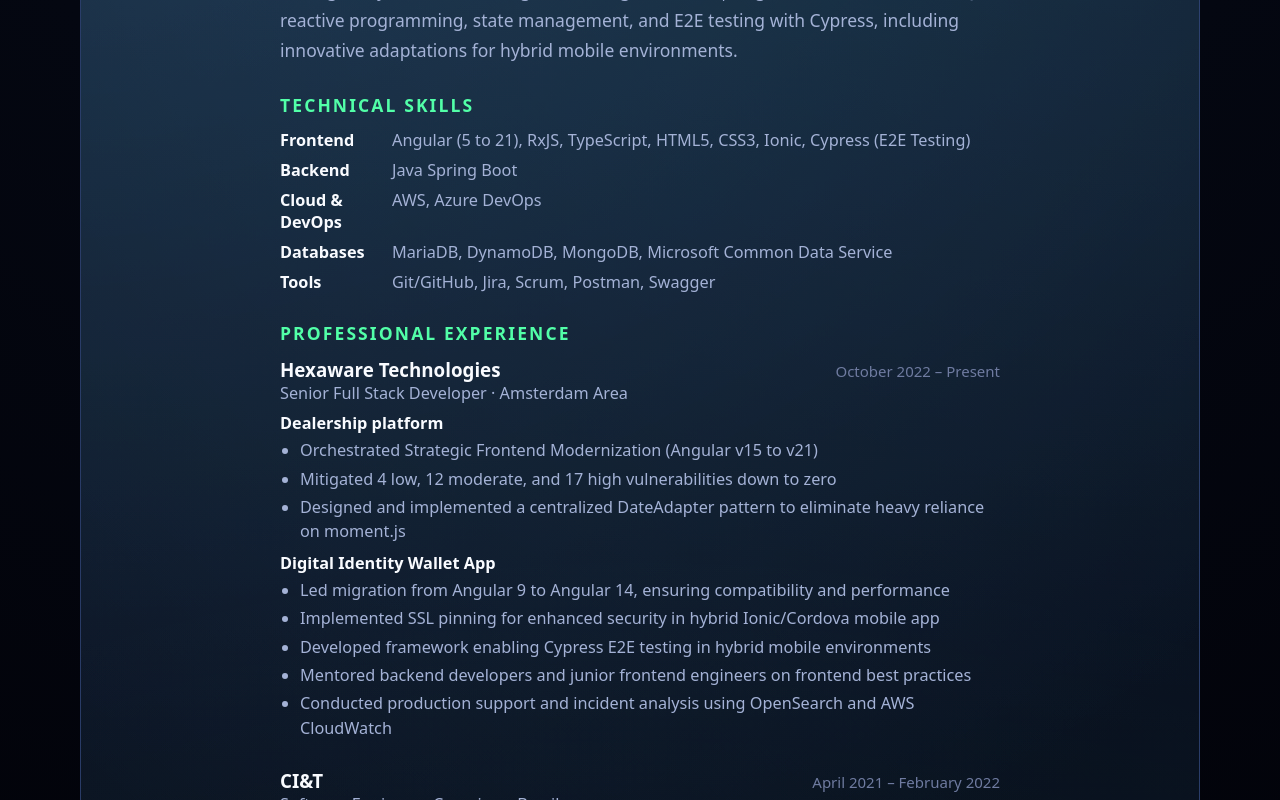
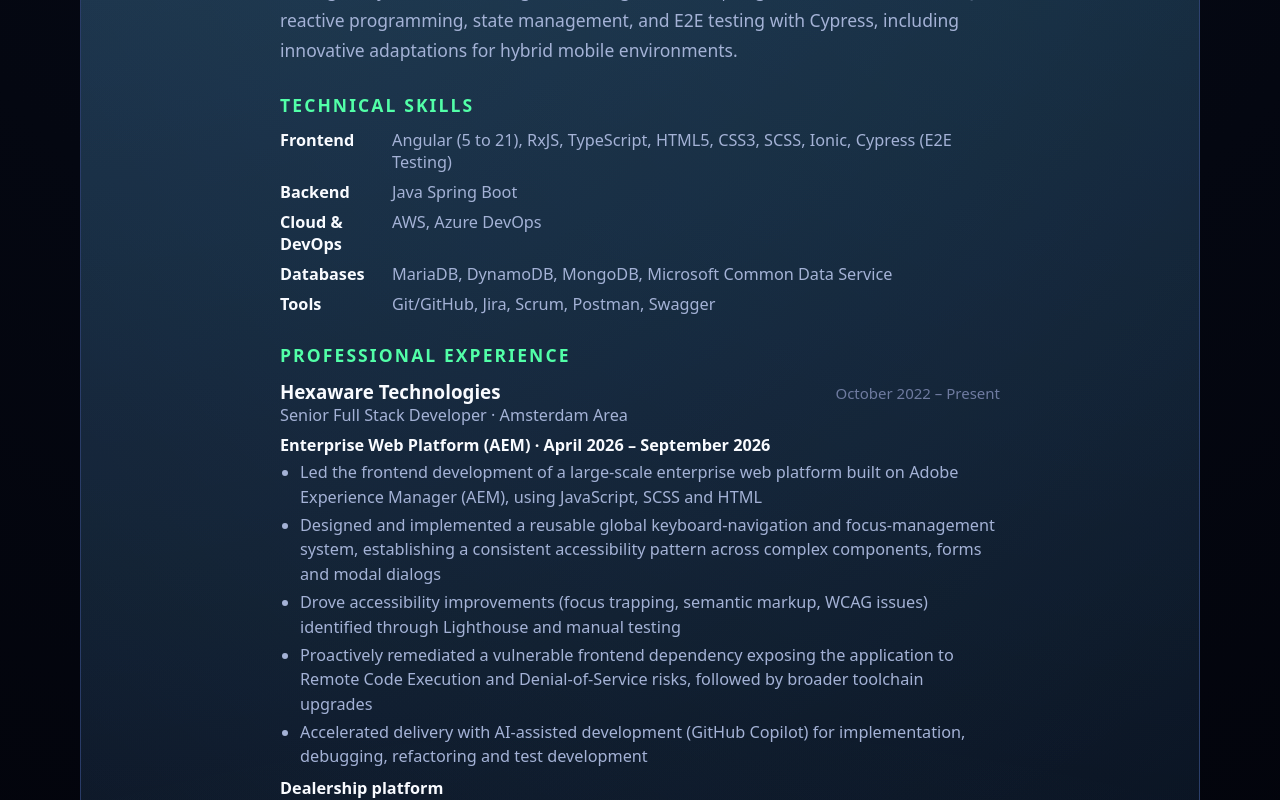
Before and after one commit to raphaelmatori/portifolio, a React (Vite) app: page /resume in a window 1280 px wide. Shown: the part 520-1320 px from the top of the page. Built offline with nearby package versions, Linux system fonts and the light colour scheme.

Commit message:
update: resume

```diff
--- a/src/i18n/i18n.ts
+++ b/src/i18n/i18n.ts
@@ -130,6 +130,8 @@
         hexaware: 'Hexaware Technologies',
         hexawarePeriod: 'October 2022 – Present',
         hexawareRole: 'Senior Full Stack Developer · Amsterdam Area',
+        aemProject: 'Enterprise Web Platform (AEM) · April 2026 – September 2026',
+        aemBullets: ['Led the frontend development of a large-scale enterprise web platform built on Adobe Experience Manager (AEM), using JavaScript, SCSS and HTML', 'Designed and implemented a reusable global keyboard-navigation and focus-management system, establishing a consistent accessibility pattern across complex components, forms and modal dialogs', 'Drove accessibility improvements (focus trapping, semantic markup, WCAG issues) identified through Lighthouse and manual testing', 'Proactively remediated a vulnerable frontend dependency exposing the application to Remote Code Execution and Denial-of-Service risks, followed by broader toolchain upgrades', 'Accelerated delivery with AI-assisted development (GitHub Copilot) for implementation, debugging, refactoring and test development'],
         dealershipProject: 'Dealership platform',
         dealershipBullets: ['Orchestrated Strategic Frontend Modernization (Angular v15 to v21)', 'Mitigated 4 low, 12 moderate, and 17 high vulnerabilities down to zero', 'Designed and implemented a centralized DateAdapter pattern to eliminate heavy reliance on moment.js'],
         identityProject: 'Digital Identity Wallet App',
@@ -276,6 +278,8 @@
         hexaware: 'Hexaware Technologies',
         hexawarePeriod: 'Outubro 2022 – Presente',
         hexawareRole: 'Desenvolvedor Full Stack Sênior · Área de Amsterdã',
+        aemProject: 'Plataforma Web Corporativa (AEM) · Abril 2026 – Setembro 2026',
+        aemBullets: ['Liderou o desenvolvimento frontend de uma plataforma web corporativa de grande escala baseada em Adobe Experience Manager (AEM), usando JavaScript, SCSS e HTML', 'Desenhou e implementou um sistema global e reutilizável de navegação por teclado e gerenciamento de foco, estabelecendo um padrão consistente de acessibilidade em componentes complexos, formulários e modais', 'Impulsionou melhorias de acessibilidade (focus trapping, marcação semântica, problemas de WCAG) identificadas via Lighthouse e testes manuais', 'Identificou e corrigiu proativamente uma dependência frontend vulnerável que expunha a aplicação a riscos de Remote Code Execution e Denial-of-Service, seguida de atualizações mais amplas do toolchain', 'Acelerou entregas com desenvolvimento assistido por IA (GitHub Copilot) para implementação, debugging, refatoração e desenvolvimento de testes'],
         dealershipProject: 'Plataforma de Concessionária',
         dealershipBullets: ['Orquestrou Modernização Estratégica de Frontend (Angular v15 para v21)', 'Mitigou 4 vulnerabilidades baixas, 12 moderadas e 17 altas para zero', 'Desenhou e implementou um padrão centralizado de DateAdapter para eliminar dependência pesada do moment.js'],
         identityProject: 'Aplicativo de Carteira de Identidade Digital',
@@ -422,6 +426,8 @@
         hexaware: 'Hexaware Technologies',
         hexawarePeriod: 'Oktober 2022 – Heden',
         hexawareRole: 'Senior Full Stack Developer · Amsterdamgebied',
+        aemProject: 'Enterprise Webplatform (AEM) · April 2026 – September 2026',
+        aemBullets: ['Leidde de frontend-ontwikkeling van een grootschalig enterprise webplatform gebouwd op Adobe Experience Manager (AEM), met JavaScript, SCSS en HTML', 'Herbruikbaar globaal systeem voor toetsenbordnavigatie en focusbeheer ontworpen en geïmplementeerd, wat een consistent toegankelijkheidspatroon creëerde voor complexe componenten, formulieren en modale dialogen', 'Toegankelijkheidsverbeteringen doorgevoerd (focus trapping, semantische markup, WCAG-issues) geïdentificeerd via Lighthouse en handmatige tests', 'Proactief een kwetsbare frontend-dependency verholpen die de applicatie blootstelde aan Remote Code Execution- en Denial-of-Service-risico\'s, gevolgd door bredere toolchain-upgrades', 'Oplevering versneld met AI-ondersteunde ontwikkeling (GitHub Copilot) voor implementatie, debugging, refactoring en testontwikkeling'],
         dealershipProject: 'Autodealerplatform',
         dealershipBullets: ['Georganiseerd Strategische Frontend Modernisering (Angular v15 naar v21)', 'Mitigatie van 4 lage, 12 gemiddelde en 17 hoge kwetsbaarheden naar nul', 'Ontworpen en geïmplementeerd gecentraliseerd DateAdapter patroon om zware afhankelijkheid van moment.js te elimineren'],
         identityProject: 'Digitale Identiteits Wallet App',
--- a/src/pages/ResumePage.tsx
+++ b/src/pages/ResumePage.tsx
@@ -41,7 +41,7 @@
         <dl className="resume__skills-list">
           <div>
             <dt>{t('resume.frontend')}</dt>
-            <dd>Angular (5 to 21), RxJS, TypeScript, HTML5, CSS3, Ionic, Cypress (E2E Testing)</dd>
+            <dd>Angular (5 to 21), RxJS, TypeScript, HTML5, CSS3, SCSS, Ionic, Cypress (E2E Testing)</dd>
           </div>
           <div>
             <dt>{t('resume.backend')}</dt>
@@ -71,6 +71,12 @@
             <span className="resume__job-period">{t('resume.hexawarePeriod')}</span>
           </div>
           <p className="resume__job-role">{t('resume.hexawareRole')}</p>
+          <p className="resume__job-project">{t('resume.aemProject')}</p>
+          <ul className="resume__job-bullets">
+            {t('resume.aemBullets', { returnObjects: true } as any).map((bullet: string, index: number) => (
+              <li key={index}>{bullet}</li>
+            ))}
+          </ul>
           <p className="resume__job-project">{t('resume.dealershipProject')}</p>
           <ul className="resume__job-bullets">
             {t('resume.dealershipBullets', { returnObjects: true } as any).map((bullet: string, index: number) => (
```
